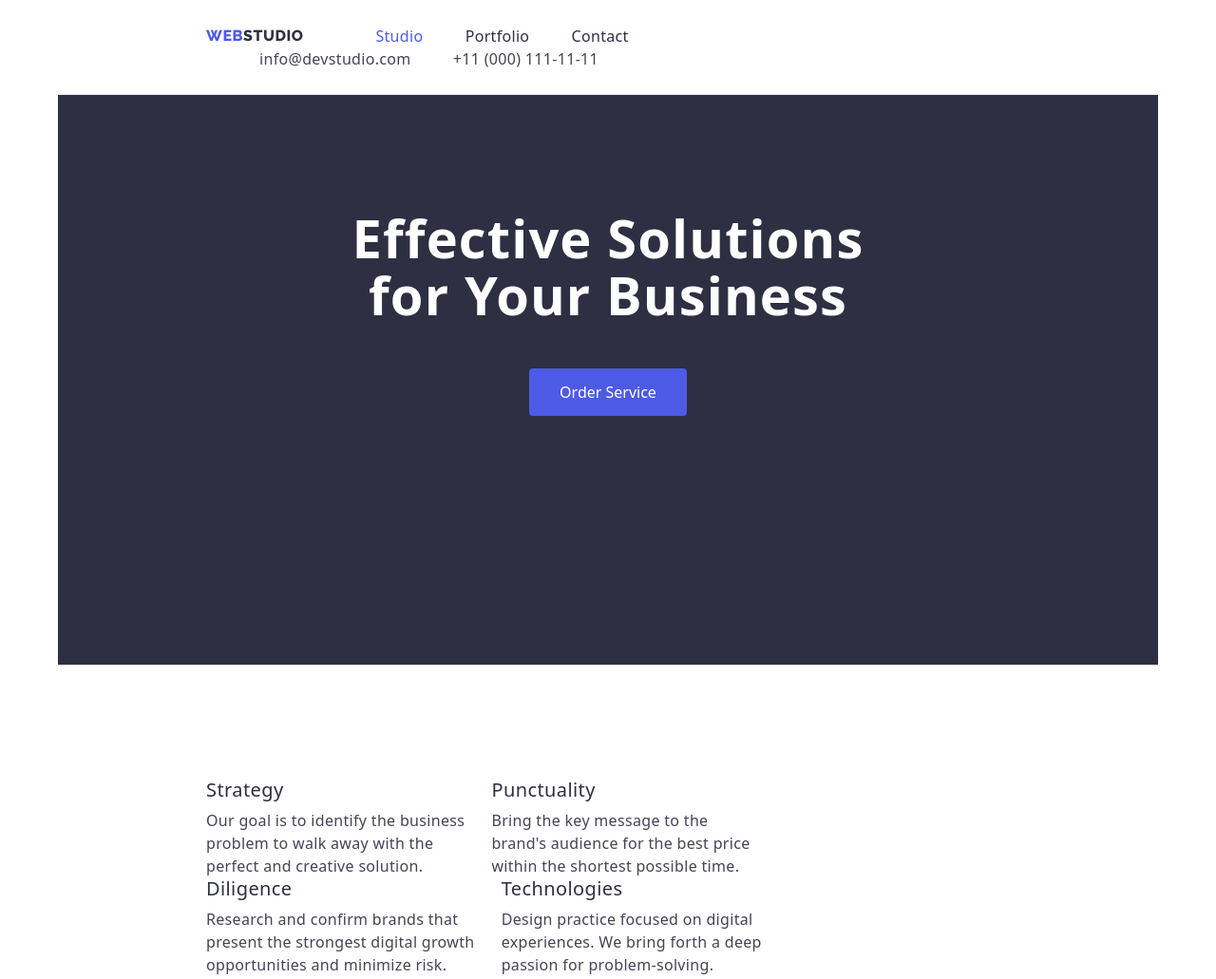
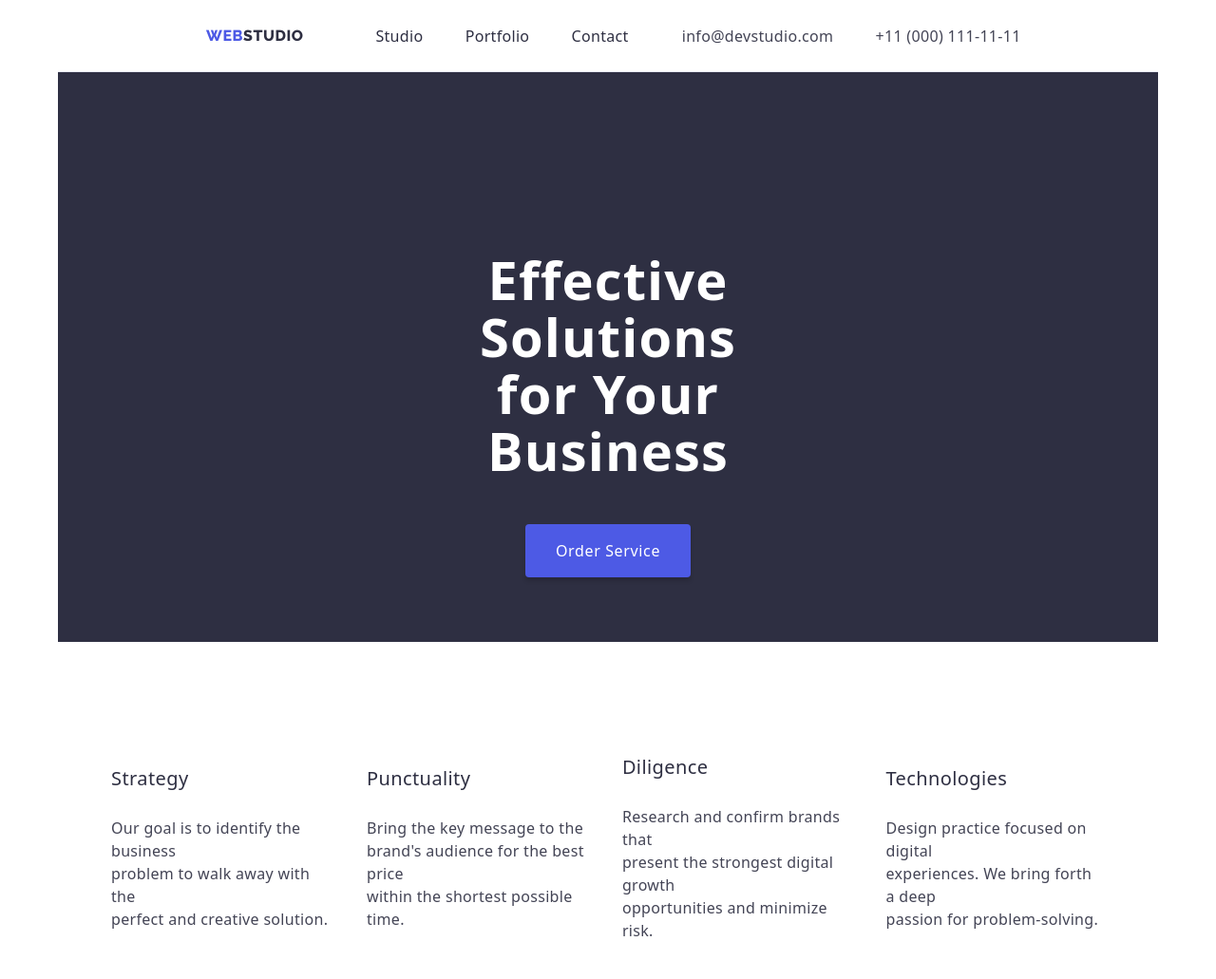
Before and after one commit to lesjohnpaul/goit-markup-hw-03, a plain HTML site: page index.html in a window 1280 px wide. Shown: the top 1031 px of the page at 95% size. Drawn offline with nearby package versions, Linux system fonts and the light colour scheme.

Commit message:
fixed hero section

```diff
--- a/css/styles.css
+++ b/css/styles.css
@@ -37,6 +37,15 @@ a {
   text-decoration: none;
 }
 
+p {
+  margin: 0px;
+  padding: 0px;
+}
+
+button {
+  border: none;
+  cursor: pointer;
+}
 
 .main-container {
   width: 1158px;
@@ -50,8 +59,8 @@ a {
 
 .section-container {
   padding-top: 120px;
-  padding-right: 156px;
-  padding-left: 156px;
+  padding-right: 56px;
+  padding-left: 56px;
 }
 
 .main-header-nav,
@@ -79,6 +88,13 @@ a {
 .nav-logo {
   padding-right: 76px;
 
+}
+
+.main-header-container {
+  display: flex;
+  margin-left: auto;
+  margin-right: auto;
+  color: var(--color-white);
 }
 
 .main-header-menu-item {
@@ -113,9 +129,7 @@ a {
 
 
 
-.main-header-container {
-  color: var(--color-white);
-}
+
 
 .main-header-menu,
 .main-header-menu-contact,
@@ -226,28 +240,50 @@ a {
   font-weight: 700;
   line-height: 60px;
   letter-spacing: 1.12px;
+  padding-top: 188px;
   padding-bottom: 48px;
   margin: 0px 0px 0px 0px;
+  width: 496px;
 }
 
 /* Call to Action Button */
 .main-header-cta {
+  display: inline-flex;
+  padding: 16px 32px;
+  align-items: flex-start;
+  gap: 10px;
   color: var(--color-white);
+  font-size: 16px;
+  font-style: normal;
+  font-weight: 500;
+  line-height: 24px;
+  letter-spacing: 0.64px;
   background-color: var(--color-iris);
   font-weight: 500;
-  padding: 16px 32px;
-  border: none;
   border-radius: 4px;
+  box-shadow: 0px 4px 4px 0px rgba(0, 0, 0, 0.15);
+}
 
-
+.main-header-cta:hover {
+  border-radius: 4px;
+  background: var(--color-ocean);
+  box-shadow: 0px 4px 4px 0px rgba(0, 0, 0, 0.15);
 }
 
 /* Feature section */
 
+.features-list {
+  display: flex;
+  justify-content: space-between;
+  align-items: center;
+  gap: 40px;
+}
 
 .features-list-item {
-  display: inline-block;
-  padding-right: 24px;
+  display: inline-flex;
+  flex-direction: column;
+  align-items: flex-start;
+  gap: 20px;
 }
 
 .features-list-item:last-child {
@@ -265,12 +301,12 @@ a {
 }
 
 .features-description {
+  display: block;
   color: var(--color-slate);
-  font-size: 16px;
+  font-size: 1em;
   font-style: normal;
   font-weight: 400;
   line-height: 24px;
-  /* 150% */
   letter-spacing: 0.32px;
 }
 
--- a/index.html
+++ b/index.html
@@ -27,7 +27,7 @@
 
         <ul class="main-header-menu">
           <li class="main-header-menu-item">
-            <a class="main-header-menu-link active" href="/goit-markup-hw-03/index.html">Studio</a>
+            <a class="main-header-menu-link" href="/goit-markup-hw-03/index.html">Studio</a>
           </li>
           <li class="main-header-menu-item">
             <a class="main-header-menu-link" href="/goit-markup-hw-03/portfolio.html">Portfolio</a>
@@ -51,8 +51,9 @@
 
     <!-- Main Section -->
     <main>
+      <!-- HERO Section -->
       <section class="hero-section">
-        <div class="section-container">
+        <div class="section-container-hero">
           <h1 class="hero-title">Effective Solutions<br />for Your Business</h1>
           <button class="main-header-cta" type="button">Order Service</button>
         </div>
```
